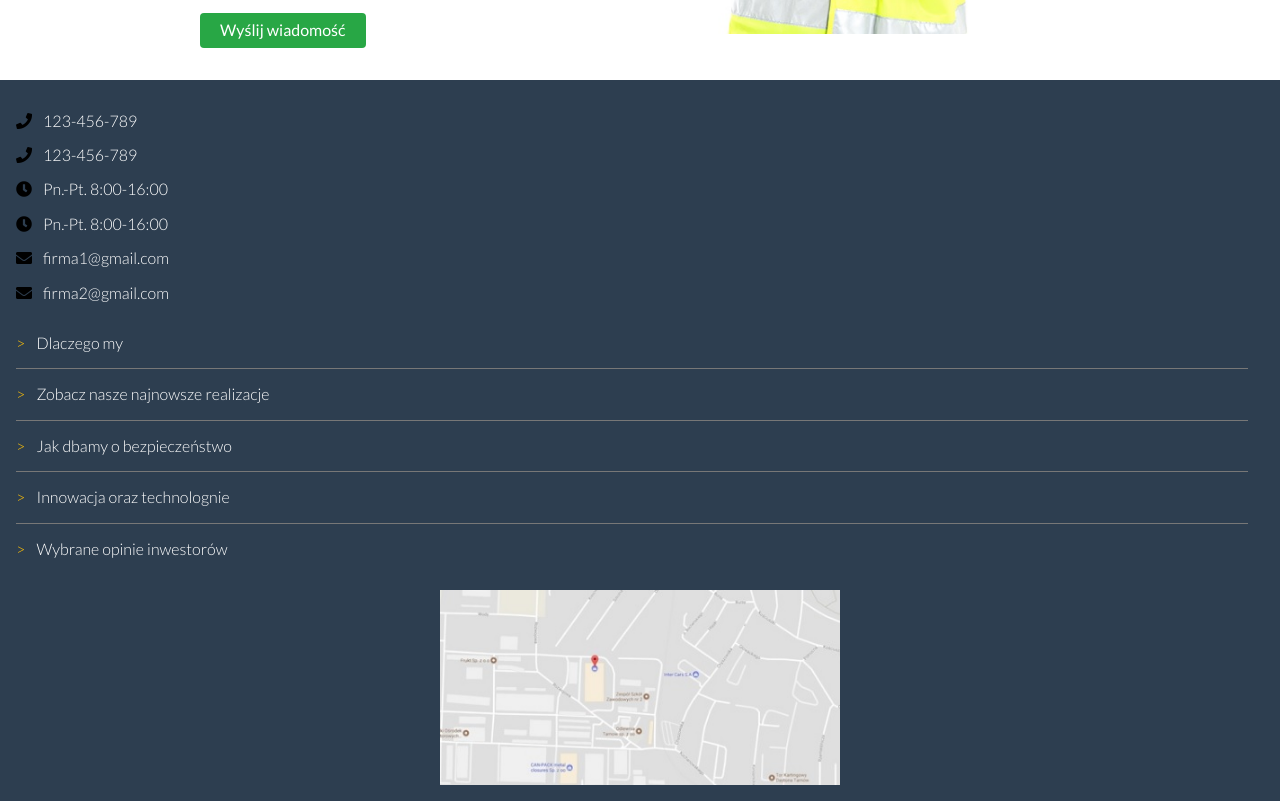
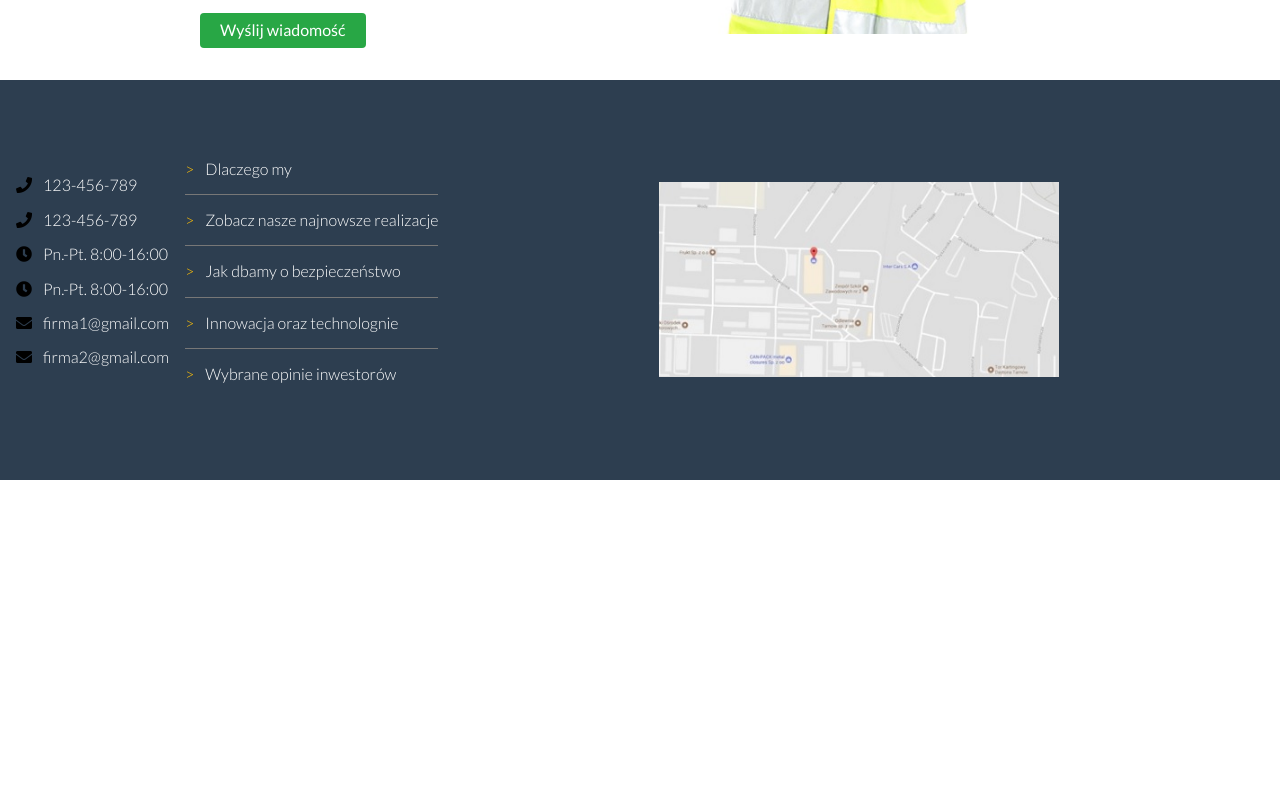
Before and after one commit to KSzostko/BuildingCompany, a website: page src/content/index.html in a window 1280 px wide. Shown: the part 2767-3568 px from the top of the page. After the commit the page ends 3247 px from the top, so only its background shows below. Drawn offline with nearby package versions, Linux system fonts and the light colour scheme; files that its build step writes are made by us from their sources; files whose address does not match are found by name.

Commit message:
added flex

```diff
--- a/src/scss/main.scss
+++ b/src/scss/main.scss
@@ -816,8 +816,17 @@ body {
     color: #fff;
     font-weight: 300;
 
+    // mobile portrait
     @media(min-width: 768px) and (orientation: portrait) {
         padding: 32px;
+    }
+
+    // desktops
+    @media(min-width: 1024px) and (orientation: landscape) {
+        height: 50vh;
+        display: flex;
+        justify-content: space-between;
+        align-items: center;
     }
 
     &__list {
```
